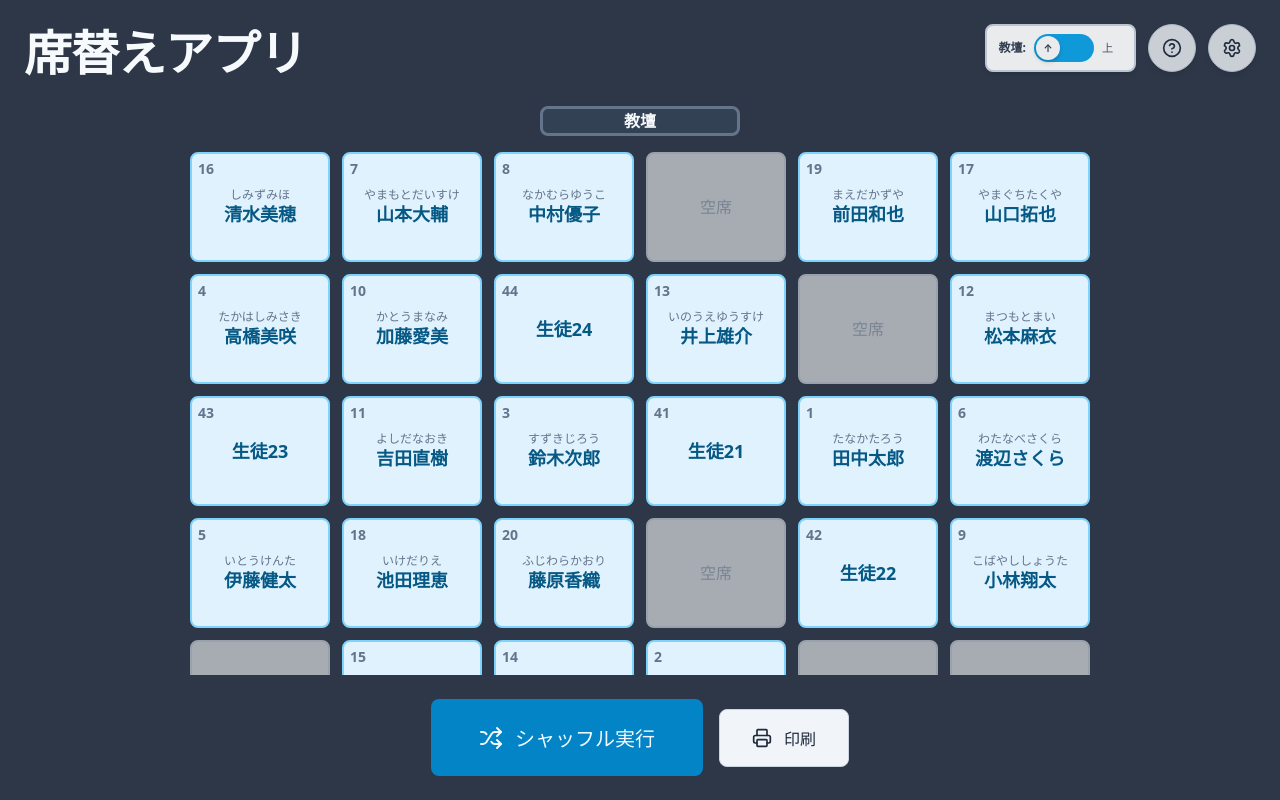
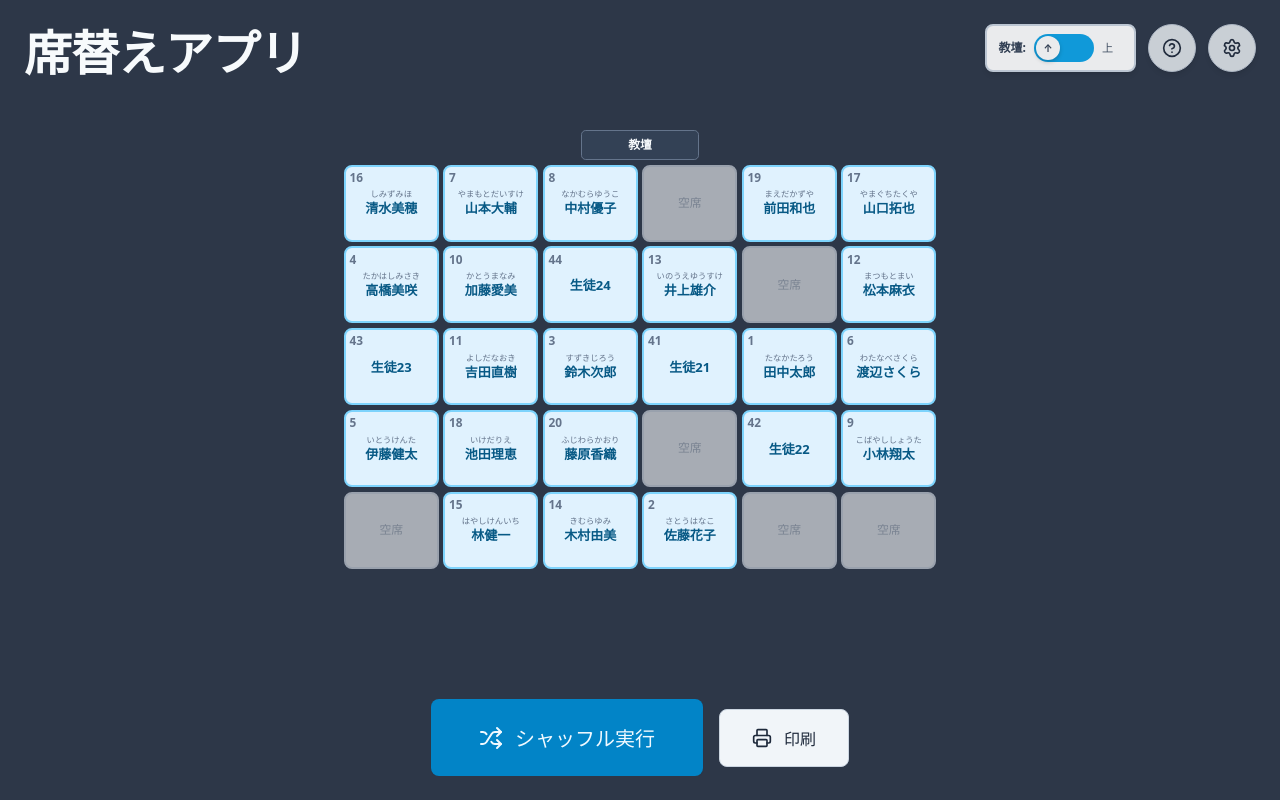
Before and after one commit to KeigoHarada/seat_shuffle, a React (Vite) app: page / in a window 1280 px wide. Built offline with nearby package versions, Linux system fonts and the light colour scheme.

Commit message:
refactor: 座席グリッドのスケーリングロジックを改善し、座席サイズと間隔を調整

```diff
--- a/src/components/SeatGrid.tsx
+++ b/src/components/SeatGrid.tsx
@@ -283,37 +283,57 @@ export const SeatGrid: React.FC = () => {
     return student?.studentNumber;
   };
 
-  // 設定画面の幅に応じて座席のスケールを調整
-  const availableWidth = showSettings ? window.innerWidth - settingsPanelWidth - 100 : window.innerWidth - 100;
-  const idealSeatWidth = 140;
-  const totalGridWidth = idealSeatWidth * currentLayout.cols + (currentLayout.cols - 1) * 12;
-  const scale = Math.min(1, availableWidth / totalGridWidth);
+  // 設定画面の幅と高さに応じて座席のスケールを調整
+  const availableWidth = showSettings ? window.innerWidth - settingsPanelWidth - 40 : window.innerWidth - 40;
+  const availableHeight = window.innerHeight - 280; // ヘッダー、ボタン、教壇、マージンを最小限に
+
+  const idealSeatWidth = 160; // 座席幅を大きく
+  const idealSeatHeight = 130; // 座席高さを大きく
+  const seatGap = 8; // 座席間ギャップを小さくしてより多くの領域を座席に
+  const teacherDeskHeight = 50; // 教壇の高さ（スケール適用前）
+  const teacherDeskMargin = 8; // 教壇のマージン（スケール適用前、最小限に）
+
+  const totalGridWidth = idealSeatWidth * currentLayout.cols + seatGap * (currentLayout.cols - 1);
+  const totalGridHeight = idealSeatHeight * currentLayout.rows + seatGap * (currentLayout.rows - 1);
+
+  const scaleByWidth = availableWidth / totalGridWidth;
+  const scaleByHeight = (availableHeight - (teacherDeskHeight + teacherDeskMargin) * 2) / totalGridHeight; // 教壇分を除いて計算
+  const scale = Math.min(scaleByWidth, scaleByHeight); // 最大サイズまで活用
 
   const isTeacherDeskBottom = currentLayout.teacherDeskPosition === 'bottom';
 
   return (
-    <div style={{ position: 'relative', display: 'flex', flexDirection: 'column', alignItems: 'center', width: '100%', height: '100%' }}>
+    <div style={{
+      position: 'relative',
+      display: 'flex',
+      flexDirection: 'column',
+      alignItems: 'center',
+      width: '100%',
+      height: '100%',
+      maxWidth: `${availableWidth}px`,
+      maxHeight: `${availableHeight}px`,
+      overflow: 'hidden'
+    }}>
       {/* 教壇（上） */}
       {!isTeacherDeskBottom && (
         <div
           style={{
-            width: '200px',
-            height: '50px',
+            width: `${200 * scale}px`,
+            height: `${50 * scale}px`,
             backgroundColor: 'var(--color-secondary-700)',
-            border: '3px solid var(--color-secondary-500)',
-            borderRadius: 'var(--radius-lg)',
+            border: `${3 * scale}px solid var(--color-secondary-500)`,
+            borderRadius: `calc(var(--radius-lg) * ${scale})`,
             display: 'flex',
             alignItems: 'center',
             justifyContent: 'center',
-            marginBottom: 'var(--spacing-md)',
-            transition: 'all 0.2s ease',
-            transform: `scale(${scale})`
+            marginBottom: `${8 * scale}px`,
+            transition: 'all 0.2s ease'
           }}
         >
           <span style={{
             color: 'var(--color-chalk-primary)',
             fontWeight: 'bold',
-            fontSize: '16px'
+            fontSize: `${20 * scale}px`
           }}>
             教壇
           </span>
@@ -323,12 +343,14 @@ export const SeatGrid: React.FC = () => {
       <div className="seat-grid" style={{
         display: 'grid',
         gridTemplateColumns: `repeat(${currentLayout.cols}, 1fr)`,
-        gap: 'var(--spacing-sm)',
+        gap: `${8 * scale}px`,
         maxWidth: 'fit-content',
         margin: '0',
         padding: 0,
-        transform: `scale(${scale}) ${isTeacherDeskBottom ? 'rotate(180deg)' : ''}`,
-        transformOrigin: 'center center'
+        transform: `${isTeacherDeskBottom ? 'rotate(180deg)' : ''}`,
+        transformOrigin: 'center center',
+        width: `${(160 * currentLayout.cols + 8 * (currentLayout.cols - 1)) * scale}px`,
+        height: `${(130 * currentLayout.rows + 8 * (currentLayout.rows - 1)) * scale}px`
       }}>
         {currentLayout.seats.map((seat, index) => {
           const seatGroups = seat.groupIds.map(gid => groups.find(g => g.id === gid)).filter(Boolean);
@@ -351,16 +373,19 @@ export const SeatGrid: React.FC = () => {
               borderColor: seatGroups.length > 0 ? seatGroups[0].color : undefined,
               borderWidth: seatGroups.length > 0 ? '3px' : undefined,
               cursor: !seat.isEmpty && seat.studentId ? 'grab' : 'default',
-              transform: isTeacherDeskBottom ? 'rotate(180deg)' : 'none'
+              transform: isTeacherDeskBottom ? 'rotate(180deg)' : 'none',
+              width: `${160 * scale}px`,
+              height: `${130 * scale}px`,
+              fontSize: `${22 * scale}px`
             }}
           >
           {/* 出席番号 */}
           {!seat.isEmpty && seat.studentId && getAttendanceNumber(seat.studentId) && (
             <div style={{
               position: 'absolute',
-              top: '4px',
-              left: '6px',
-              fontSize: '14px',
+              top: `${4 * scale}px`,
+              left: `${6 * scale}px`,
+              fontSize: `${20 * scale}px`,
               color: 'var(--color-secondary-500)',
               fontWeight: 'bold',
               zIndex: 1
@@ -373,21 +398,21 @@ export const SeatGrid: React.FC = () => {
           {seatGroups.length > 0 && (
             <div style={{
               position: 'absolute',
-              top: '4px',
-              right: '6px',
+              top: `${4 * scale}px`,
+              right: `${6 * scale}px`,
               display: 'flex',
-              gap: '3px',
+              gap: `${3 * scale}px`,
               zIndex: 1
             }}>
               {seatGroups.map((group, idx) => (
                 <div
                   key={group.id}
                   style={{
-                    width: '16px',
-                    height: '16px',
+                    width: `${16 * scale}px`,
+                    height: `${16 * scale}px`,
                     borderRadius: '50%',
                     backgroundColor: group.color,
-                    border: '2px solid white',
+                    border: `${2 * scale}px solid white`,
                     boxShadow: '0 1px 3px rgba(0,0,0,0.3)'
                   }}
                   title={group.name}
@@ -400,12 +425,12 @@ export const SeatGrid: React.FC = () => {
           {seat.studentId && (
             <div style={{
               position: 'absolute',
-              bottom: '4px',
-              right: '6px',
+              bottom: `${4 * scale}px`,
+              right: `${6 * scale}px`,
               display: 'flex',
-              gap: '2px',
+              gap: `${2 * scale}px`,
               flexWrap: 'wrap',
-              maxWidth: '80px',
+              maxWidth: `${80 * scale}px`,
               justifyContent: 'flex-end'
             }}>
               {getStudentRoles(seat.studentId).slice(0, 3).map((role) => {
@@ -415,11 +440,11 @@ export const SeatGrid: React.FC = () => {
                   <div
                     key={role.id}
                     style={{
-                      width: '18px',
-                      height: '18px',
-                      borderRadius: 'var(--radius-sm)',
+                      width: `${18 * scale}px`,
+                      height: `${18 * scale}px`,
+                      borderRadius: `calc(var(--radius-sm) * ${scale})`,
                       backgroundColor: 'var(--color-secondary-100)',
-                      border: '1px solid var(--color-secondary-300)',
+                      border: `${1 * scale}px solid var(--color-secondary-300)`,
                       boxShadow: '0 1px 3px rgba(0,0,0,0.3)',
                       display: 'flex',
                       alignItems: 'center',
@@ -427,20 +452,20 @@ export const SeatGrid: React.FC = () => {
                     }}
                     title={role.name}
                   >
-                    {IconComponent && <IconComponent size={12} color="var(--color-secondary-600)" />}
+                    {IconComponent && <IconComponent size={12 * scale} color="var(--color-secondary-600)" />}
                   </div>
                 );
               })}
               {getStudentRoles(seat.studentId).length > 3 && (
                 <div
                   style={{
-                    width: '18px',
-                    height: '18px',
-                    borderRadius: 'var(--radius-sm)',
+                    width: `${18 * scale}px`,
+                    height: `${18 * scale}px`,
+                    borderRadius: `calc(var(--radius-sm) * ${scale})`,
                     backgroundColor: 'var(--color-secondary-400)',
-                    border: '1px solid var(--color-secondary-300)',
+                    border: `${1 * scale}px solid var(--color-secondary-300)`,
                     boxShadow: '0 1px 3px rgba(0,0,0,0.3)',
-                    fontSize: '9px',
+                    fontSize: `${9 * scale}px`,
                     display: 'flex',
                     alignItems: 'center',
                     justifyContent: 'center',
@@ -498,8 +523,8 @@ export const SeatGrid: React.FC = () => {
                   border: 'none',
                   outline: 'none',
                   background: 'transparent',
-                  padding: '4px',
-                  fontSize: '18px',
+                  padding: `${4 * scale}px`,
+                  fontSize: `${22 * scale}px`,
                   fontWeight: '600',
                   width: '100%',
                   textAlign: 'center',
@@ -513,29 +538,29 @@ export const SeatGrid: React.FC = () => {
             /* 通常表示 */
             <div style={{ textAlign: 'center', width: '100%', display: 'flex', flexDirection: 'column', alignItems: 'center', gap: '2px' }}>
               {seat.isEmpty ? (
-                <span style={{ opacity: 0.5, fontSize: '16px' }}>空席</span>
+                <span style={{ opacity: 0.5, fontSize: `${20 * scale}px` }}>空席</span>
               ) : seat.studentId ? (
                 <>
                   {(() => {
                     const student = students.find(s => s.id === seat.studentId);
                     return student ? (
                       <>
-                        <span style={{ fontSize: '12px', color: 'var(--color-secondary-500)', lineHeight: '1.2' }}>
+                        <span style={{ fontSize: `${14 * scale}px`, color: 'var(--color-secondary-500)', lineHeight: '1.2' }}>
                           {student.furigana}
                         </span>
-                        <span style={{ fontSize: '18px', fontWeight: '600', lineHeight: '1.2' }}>
+                        <span style={{ fontSize: `${22 * scale}px`, fontWeight: '600', lineHeight: '1.2' }}>
                           {student.name}
                         </span>
                       </>
                     ) : (
-                      <span style={{ fontSize: '18px', fontWeight: '600' }}>
+                      <span style={{ fontSize: `${22 * scale}px`, fontWeight: '600' }}>
                         {getStudentName(seat.studentId)}
                       </span>
                     );
                   })()}
                 </>
               ) : (
-                <span style={{ opacity: 0.5, fontSize: '16px' }}>空席</span>
+                <span style={{ opacity: 0.5, fontSize: `${20 * scale}px` }}>空席</span>
               )}
             </div>
           )}
@@ -549,23 +574,22 @@ export const SeatGrid: React.FC = () => {
       {isTeacherDeskBottom && (
         <div
           style={{
-            width: '200px',
-            height: '50px',
+            width: `${200 * scale}px`,
+            height: `${50 * scale}px`,
             backgroundColor: 'var(--color-secondary-700)',
-            border: '3px solid var(--color-secondary-500)',
-            borderRadius: 'var(--radius-lg)',
+            border: `${3 * scale}px solid var(--color-secondary-500)`,
+            borderRadius: `calc(var(--radius-lg) * ${scale})`,
             display: 'flex',
             alignItems: 'center',
             justifyContent: 'center',
-            marginTop: 'var(--spacing-md)',
-            transition: 'all 0.2s ease',
-            transform: `scale(${scale})`
+            marginTop: `${8 * scale}px`,
+            transition: 'all 0.2s ease'
           }}
         >
           <span style={{
             color: 'var(--color-chalk-primary)',
             fontWeight: 'bold',
-            fontSize: '16px'
+            fontSize: `${20 * scale}px`
           }}>
             教壇
           </span>
--- a/src/views/PublicView.tsx
+++ b/src/views/PublicView.tsx
@@ -129,8 +129,8 @@ export const PublicView: React.FC = () => {
         </div>
       </header>
 
-      <main style={{ flex: 1, display: 'flex', flexDirection: 'column', justifyContent: 'center', overflow: 'hidden' }}>
-        <div style={{ flex: 1, display: 'flex', alignItems: 'center', justifyContent: 'center', overflow: 'auto' }}>
+      <main style={{ flex: 1, display: 'flex', flexDirection: 'column', justifyContent: 'center', overflow: 'hidden', minHeight: 0 }}>
+        <div style={{ flex: 1, display: 'flex', alignItems: 'center', justifyContent: 'center', overflow: 'hidden', minHeight: 0 }}>
           <SeatGrid />
         </div>
 
```
